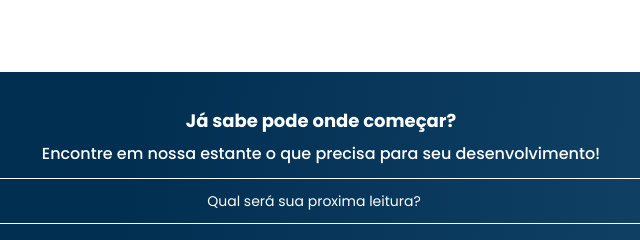
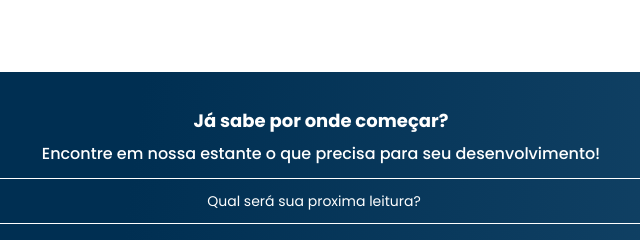
Before and after one commit to GabrielRodrigues11/storeBooks, a plain HTML site: page index.html in a window 1280 px wide. Shown: the top 240 px of the page, 319-959 px from the left. Drawn offline with Linux system fonts and the light colour scheme.

Commit message:
erros de digitação

```diff
--- a/index.html
+++ b/index.html
@@ -48,7 +48,7 @@
     </header>
 
     <section class="banner">
-        <h2 class="banner__titulo">Já sabe pode onde começar?</h2>
+        <h2 class="banner__titulo">Já sabe por onde começar?</h2>
         <p class="banner__texto">Encontre em nossa estante o que precisa para seu desenvolvimento!</p>
         <input type="search" class="banner__pesquisa" placeholder="Qual será sua proxima leitura?">
     </section>
```
